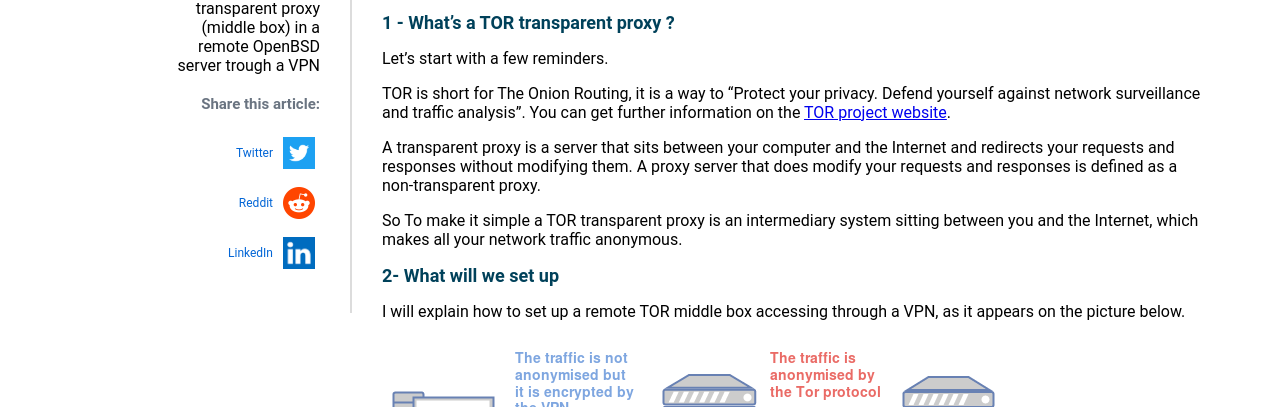
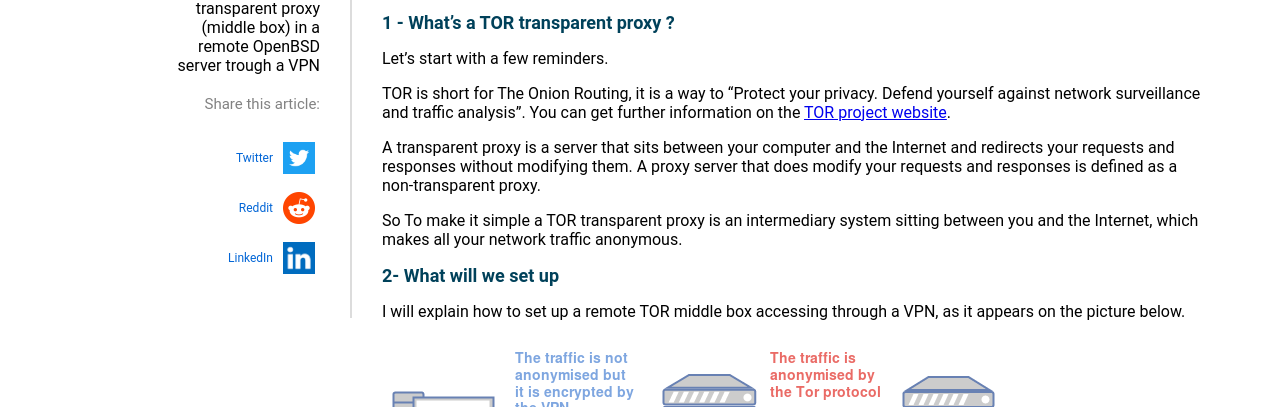
Before and after one commit to myexperiments-blog/myexperiments-blog.github.io, a Jekyll site: the page built from _posts/2018-09-17-tor-middle-box.md, in a window 1280 px wide. Shown: the part 387-794 px from the top of the page. Built offline with Jekyll 4.4.1, drawn with Linux system fonts in a browser that asks for light colours; comment, search, counter and statistics services are not loaded.

Commit message:
side title style

```diff
--- a/_layouts/about.html
+++ b/_layouts/about.html
@@ -14,7 +14,7 @@
     <div id="position-side-info-right">
         <div id="side-info" class="auto-overflow">
             <div id="side-about">
-                <h4>Follow me on:</h4>
+                <h4 class="side-title">Follow me on:</h4>
                 <div id="follow-media">
                     {% if site.twitter_url %}
                         <div class="follow_account">
--- a/_layouts/post.html
+++ b/_layouts/post.html
@@ -30,7 +30,7 @@
                 <p id="side-text">{{ page.description }}</p>
             {% endif %}
 
-            <h4>Share this article:</h4>
+            <h4 class="side-title">Share this article:</h4>
             <div id="follow-media">
                 <div class="follow_account">
                     <a target="_blank" class='link' href="https://twitter.com/intent/tweet\?text={{page.title}}%0A{{site.url}}{{page.url}}">
--- a/assets/css/main.css
+++ b/assets/css/main.css
@@ -132,7 +132,7 @@
   padding: 0;
 }
 
-#side-about h4 {
+.side-title {
   font-weight: normal;
   color: var(--color-info);
   margin-bottom: 25px;
```
